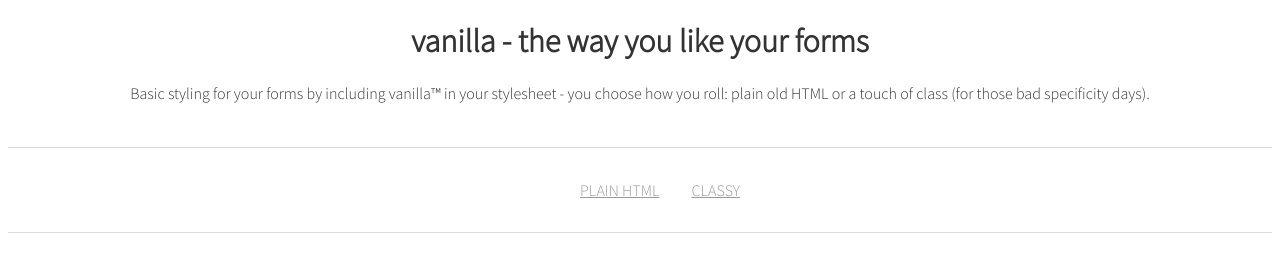
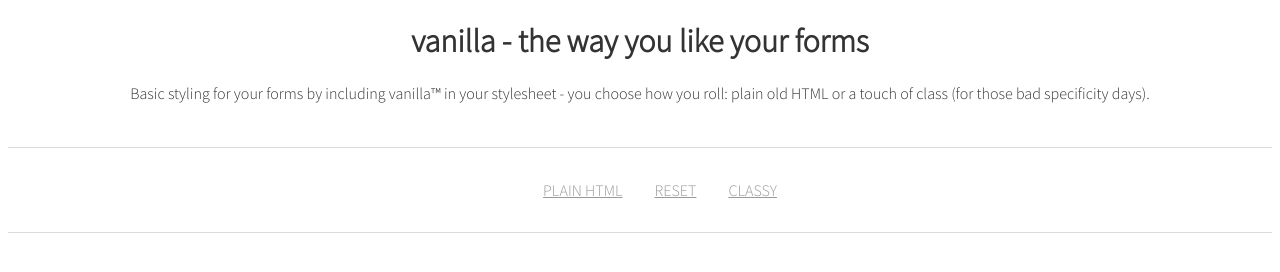
Before and after one commit to jayx/vanilla, a plain HTML site: page index.html in a window 1280 px wide. Drawn offline with Linux system fonts and the light colour scheme; a script that the page names is missing.

Commit message:
Adding link to one more page (plain un-styled form)

```diff
--- a/index.html
+++ b/index.html
@@ -2,7 +2,7 @@
 <html lang="en">
 <head>
 <meta charset="utf-8">
-<title>title</title>
+<title>Vanilla form reset</title>
 <link rel="stylesheet" href="css/site.css">
 <script src="script.js"></script>
 </head>
@@ -15,8 +15,9 @@
   </header>
   <main class="site__main">
     <nav>
-      <ul class="list--silent flow--horizontal flow--centered">
-        <li><a href="#" class="blocked padded--large text--caps">Plain HTML</a></li>
+      <ul class="list--silent list--nav flow--horizontal flow--centered">
+        <li><a href="form-html.html" class="blocked padded--large text--caps">Plain HTML</a></li>
+        <li><a href="#" class="blocked padded--large text--caps">Reset</a></li>
         <li><a href="#" class="blocked padded--large text--caps">Classy</a></li>
       </ul>
     </nav>
```
